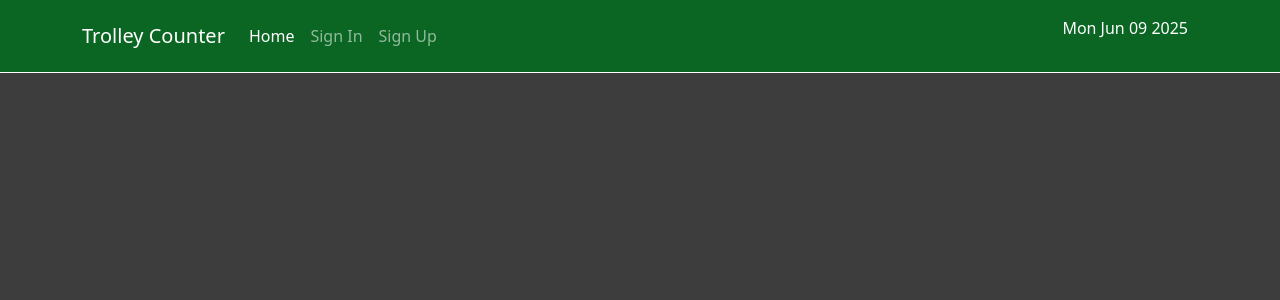
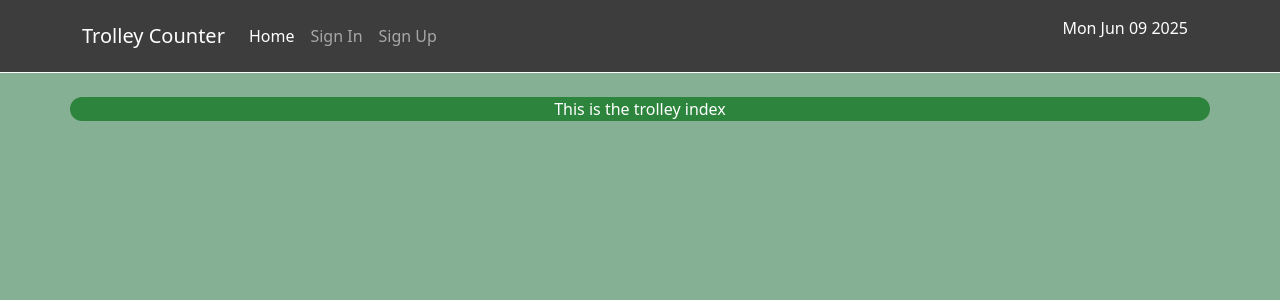
Before and after one commit to cameronjamesw/trolley-counter-frontend, a React (Create React App) app: page / in a window 1280 px wide. Shown: the top 300 px of the page. Built offline with nearby package versions, Linux system fonts and the light colour scheme.

Commit message:
added trolley index component, updated styles

```diff
--- a/src/App.css
+++ b/src/App.css
@@ -29,7 +29,7 @@
 }
 
 body {
-  background-color: #3d3d3d;
+  background-color: #86B094;
 }
 
 @keyframes App-logo-spin {
--- a/src/App.js
+++ b/src/App.js
@@ -5,11 +5,13 @@ import { Route, Routes } from "react-router-dom";
 import { Container } from 'react-bootstrap';
 import SignUpForm from './pages/auth/SignUpForm';
 import SignInForm from './pages/auth/SignInForm';
+import TrolleyIndex from './components/TrolleyIndex';
 
 function App() {
   return (
     <div className="App">
       < NavBar />
+      <TrolleyIndex />
       <Container>
         <Routes>
         <Route path="/sign-in/" element={<SignInForm />} />
--- /dev/null
+++ b/src/components/TrolleyIndex.js
@@ -0,0 +1,13 @@
+import React from 'react'
+import { Container } from 'react-bootstrap'
+import styles from '../styles/TrolleyIndex.module.css'
+
+const TrolleyIndex = () => {
+  return (
+    <Container className={`mt-4 ${styles.Main}`}>
+        This is the trolley index
+    </Container>
+  )
+}
+
+export default TrolleyIndex
--- a/src/styles/NavBar.module.css
+++ b/src/styles/NavBar.module.css
@@ -1,5 +1,5 @@
 .NavBar {
-    background-color: #0B6623;
+    background-color: #3d3d3d;
     border-bottom: #fff solid 1px;
 }
 
--- /dev/null
+++ b/src/styles/TrolleyIndex.module.css
@@ -0,0 +1,5 @@
+.Main {
+    background-color: #2D843D;
+    border-radius: 25px;
+    color: #fff;
+}
```
